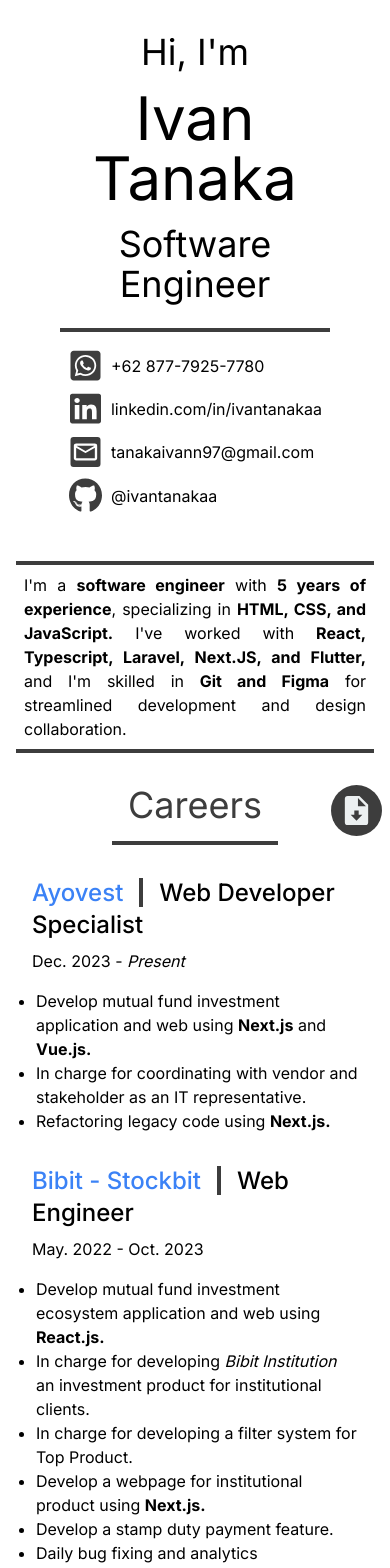
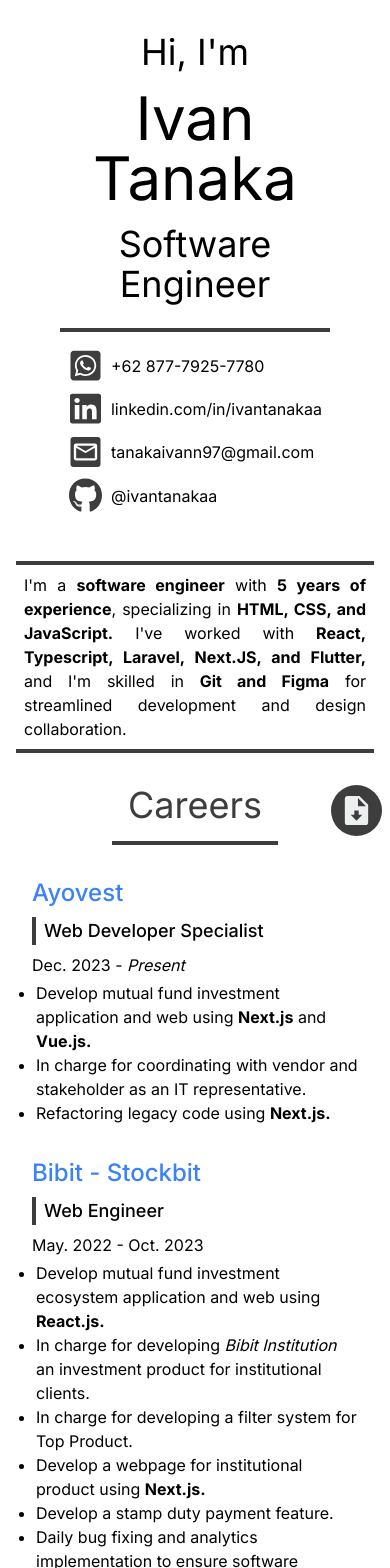
Before and after one commit to ivantanakaa/personal-website, a Next.js app: page / in a window 390 px wide. Shown: the top 1568 px of the page. Built offline with nearby package versions, Linux system fonts and the light colour scheme.

Commit message:
fix: career position style

```diff
--- a/src/app/components/home/Careers/index.tsx
+++ b/src/app/components/home/Careers/index.tsx
@@ -28,7 +28,7 @@
               className="flex flex-col justify-start my-4"
               key={`career-${index}`}
             >
-              <h2 className=" font-medium text-2xl mb-2 w-fit">
+              <h2 className=" font-medium text-2xl w-fit">
                 {career.corporate_link ? (
                   <Link
                     className="text-blue-500 hover:text-blue-700 hover:transition-all delay-150"
@@ -41,7 +41,7 @@
                 ) : (
                   career.corporate
                 )}
-                <span className=" border-l-4 ml-4 pl-4 h-100 border-[#3d3d3d]">
+                <span className="block mt-2 md:mt-0 text-lg md:text-2xl md:inline border-l-4 md:ml-4 pl-2 md:pl-4 mb-2 md:mb-0 border-[#3d3d3d]">
                   {career.position}
                 </span>
               </h2>
@@ -50,7 +50,7 @@
                   {startDate} - {endDate ? endDate : <i>Present</i>}
                 </span>
               </div>
-              <div className="mt-4 pl-1 max-w-[700px]">
+              <div className="mt-1 pl-1 max-w-[700px]">
                 <ul className="list-disc">
                   {career.jobs.map((job, index) => {
                     return (
```
